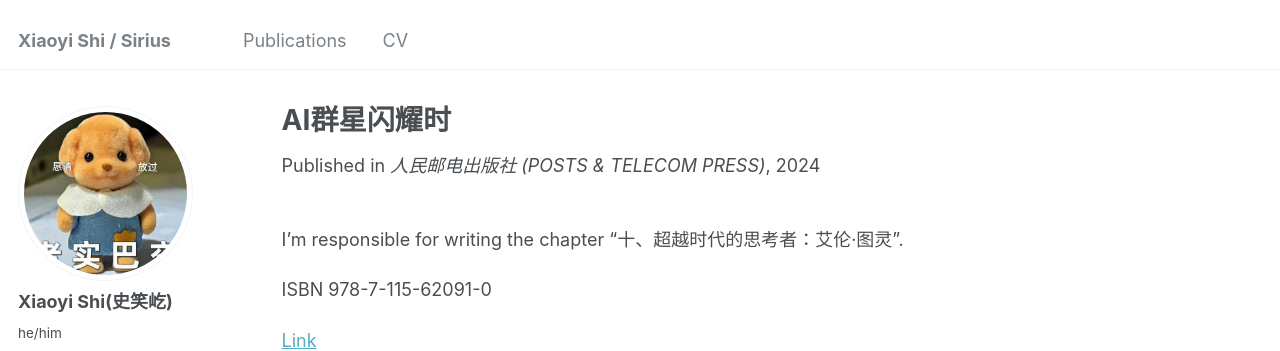
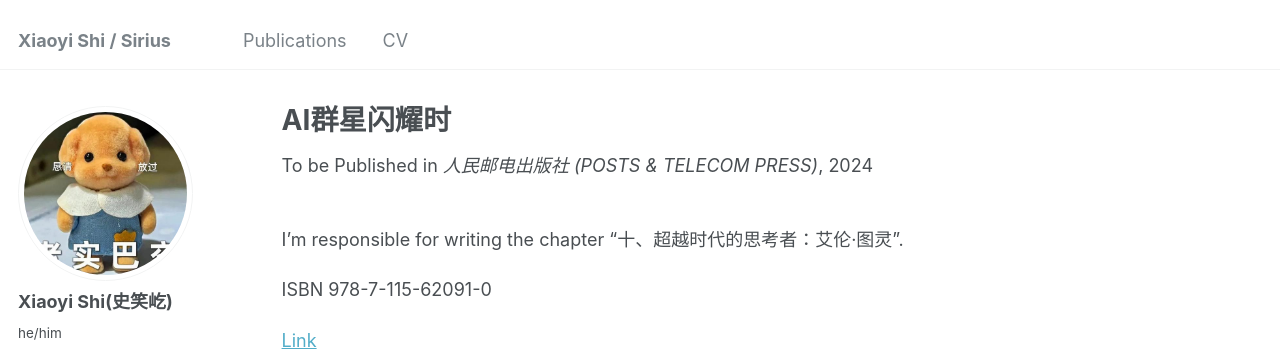
Before and after one commit to Sirius-sxy/Sirius-sxy.github.io, a Jekyll site: the page built from _publications/book1.md, in a window 1280 px wide and 1082 px high. Shown: the top 351 px of the window. Built offline with Jekyll 4.4.1, drawn with Linux system fonts in a browser that asks for light colours; some web fonts are replaced.

Commit message:
Added an attribute to determine whether the paper has been published.

```diff
--- a/_layouts/single.html
+++ b/_layouts/single.html
@@ -37,7 +37,11 @@
         {% if page.collection == 'teaching' %}
           <p> {{ page.type }}, <i>{{ page.venue }}</i>, {{ page.date | default: "1900-01-01" | date: "%Y" }} </p>
         {% elsif page.venue and page.date %}
-          <p>Published in <i>{{ page.venue }}</i>, {{ page.date | default: "1900-01-01" | date: "%Y" }} </p>
+          {% if page.published %}
+            <p>Published in <i>{{ page.venue }}</i>, {{ page.date | default: "1900-01-01" | date: "%Y" }} </p>
+          {% else %}
+            <p>To be Published in <i>{{ page.venue }}</i>, {{ page.date | default: "1900-01-01" | date: "%Y" }} </p>
+          {% endif %}
         {% elsif page.date %}
           <p class="page__date"><strong><i class="fa fa-fw fa-calendar" aria-hidden="true"></i> {{ site.data.ui-text[site.locale].date_label | default: "Published:" }}</strong> <time datetime="{{ page.date | date_to_xmlschema }}">{{ page.date | default: "1900-01-01" | date: "%B %d, %Y" }}</time></p>
         {% endif %}
```
Also changed, not shown: _includes/archive-single.html (+9 -3 lines), _publications/paper1.md (+1 -0 lines), _publications/paper2.md (+1 -0 lines).
